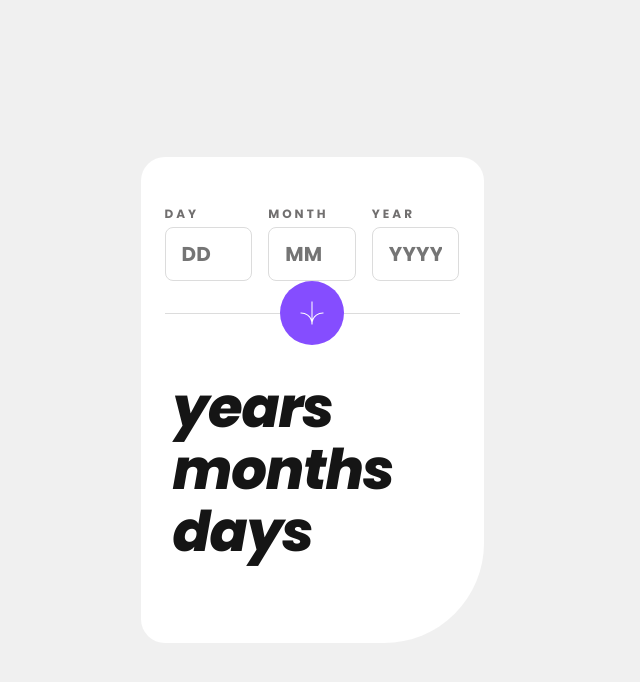
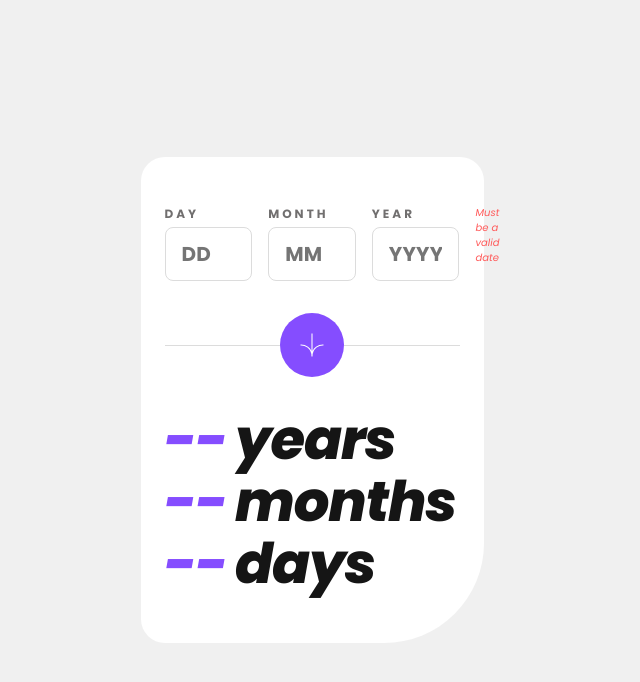
Before and after one commit to burgosha/age-calculator-app, a React (Create React App) app: page / in a window 1280 px wide. Shown: the top 682 px of the page, without its empty margins (328-968 px from the left). Built offline with nearby package versions, Linux system fonts and the light colour scheme; the HTML template or start-up script is replaced by a standard one.

Commit message:
new error handler

```diff
--- a/src/components/AgeCalculator.js
+++ b/src/components/AgeCalculator.js
@@ -1,5 +1,5 @@
 import React from "react";
-import { useEffect, useState } from "react";
+import { useState } from "react";
 import "../stylesheets/AgeCalculator.css"
 import ArrowLogo from "../images/icon-arrow.svg";
 
@@ -167,6 +167,7 @@ function AgeCalculator() {
                   value={day}
                   onChange={(event) => setDay(parseInt(event.target.value))}
                   />
+                  {(day && (day < 1 || day > 31)) ? <span className="error-type">Must be a valid day</span> : ""}
                 </label>
                 <label>Month
                   <input
@@ -181,6 +182,7 @@ function AgeCalculator() {
                   value={month}
                   onChange={(event) => setMonth(parseInt(event.target.value))}
                   />
+                  {(month && (month < 1 || month > 12)) ? <span className="error-type">Must be a valid month</span> : ""}
                 </label>
                 <label>Year
                   <input className="date-number"
@@ -194,7 +196,9 @@ function AgeCalculator() {
                   value={year}
                   onChange={(event) => setYear(parseInt(event.target.value))}
                   />
+                  {(year && year > new Date().getFullYear()) ? <span className="error-type">Must be in the past</span> : ""}
                 </label>
+              {!isValidDate(day, month, year) ? <span className="error-type">Must be a valid date</span> : ""}
             </div>
             <div className="caltulate-separator">
                 <div className="separator">
@@ -208,9 +212,9 @@ function AgeCalculator() {
             </div>
             </form>
             <div className="results">
-                <p className="results-info"><span>{age.years}</span> years</p>
-                <p className="results-info"><span>{age.months}</span> months</p>
-                <p className="results-info"><span>{age.days}</span> days</p>
+                <p className="results-info"><span>{age ? age.years : "--"}</span> years</p>
+                <p className="results-info"><span>{age ? age.months : "--"}</span> months</p>
+                <p className="results-info"><span>{age ? age.days : "--"}</span> days</p>
             </div>
         </div>
     )
--- a/src/stylesheets/AgeCalculator.css
+++ b/src/stylesheets/AgeCalculator.css
@@ -25,6 +25,7 @@
     flex-direction: row;
     align-items: flex-start;
     padding: 0px;
+    margin-bottom: 32px;
     gap: 16px;
 }
 .date-inputs label {
```
